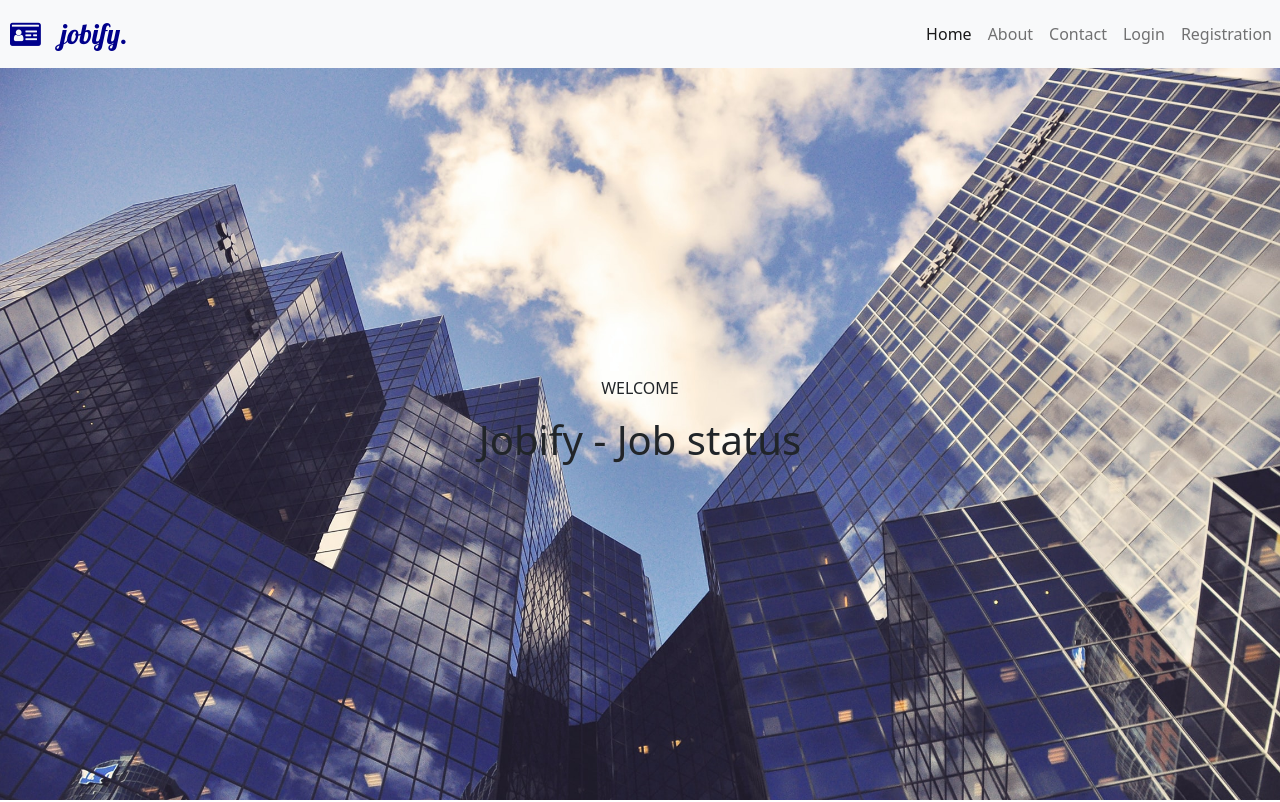
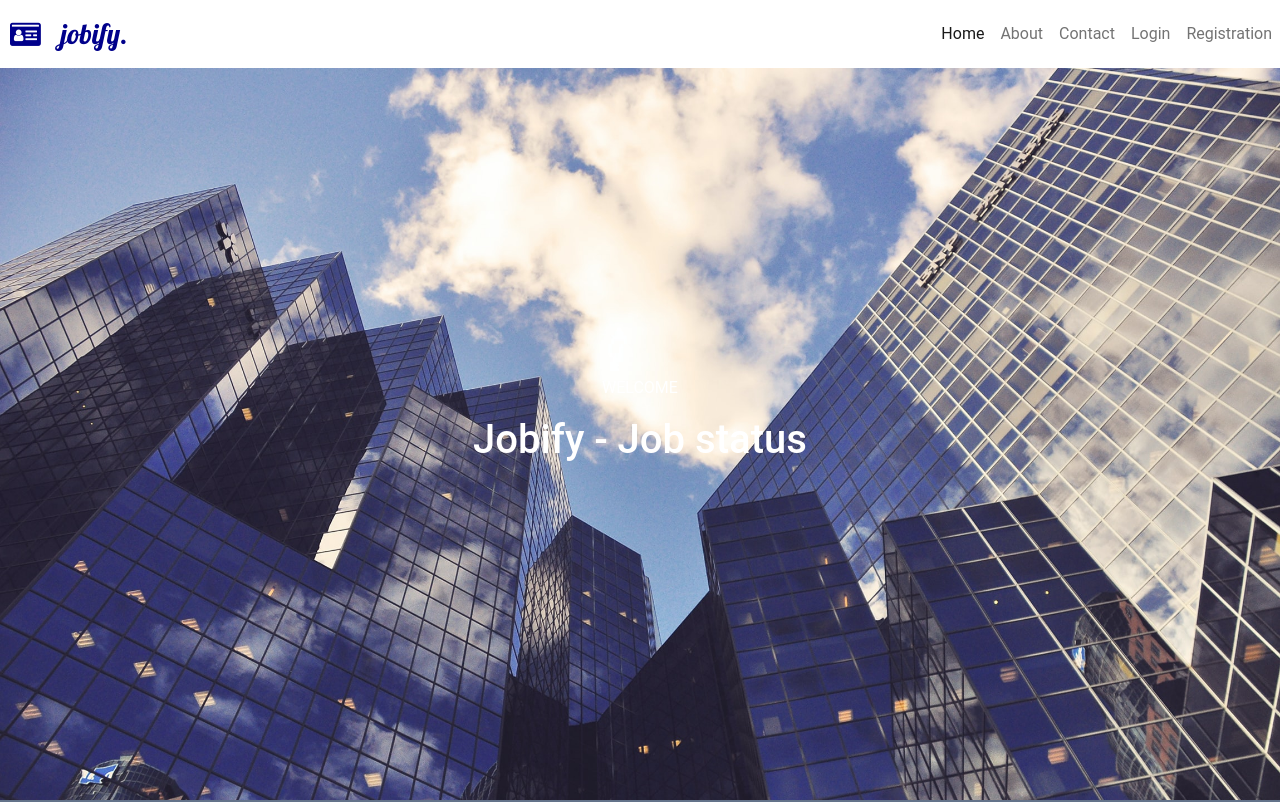
Before and after one commit to djmagnusa/jobify, a React (Create React App) app in the folder client/: page / in a window 1280 px wide. Shown: the top 802 px of the page. Built offline with nearby package versions, Linux system fonts and the light colour scheme.

Commit message:
Some fixes

```diff
--- a/client/src/App.js
+++ b/client/src/App.js
@@ -1,5 +1,6 @@
 import React from 'react';
-import { Route } from 'react-router-dom';
+import { Route, Switch } from 'react-router-dom';
+import 'bootstrap/dist/css/bootstrap.css';
 import "./App.css";
 import Navbar from "./components/Navbar";
 import Home from "./components/Home";
@@ -11,8 +12,10 @@ import NotFound from "./components/NotFound";
 
 const App = () => {
   return (
-    <div>
+    <>
       <Navbar />
+
+      <Switch>
         <Route exact path="/">
             <Home />
         </Route>
@@ -36,8 +39,9 @@ const App = () => {
         <Route>
           <NotFound />
         </Route>
+      </Switch>
 
-    </div>
+    </>
   )
 }
 
```
Lines whose indentation alone changed are shown as unchanged.
